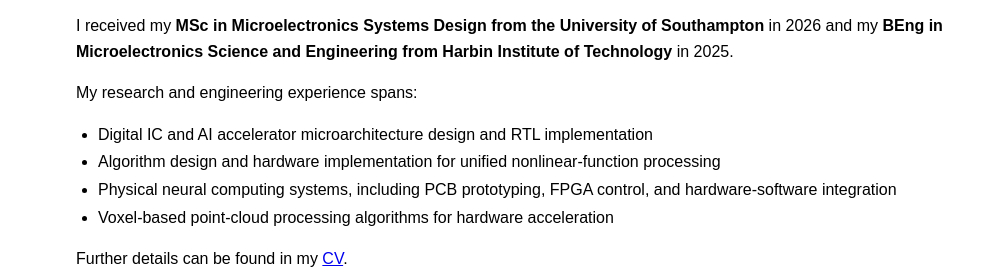
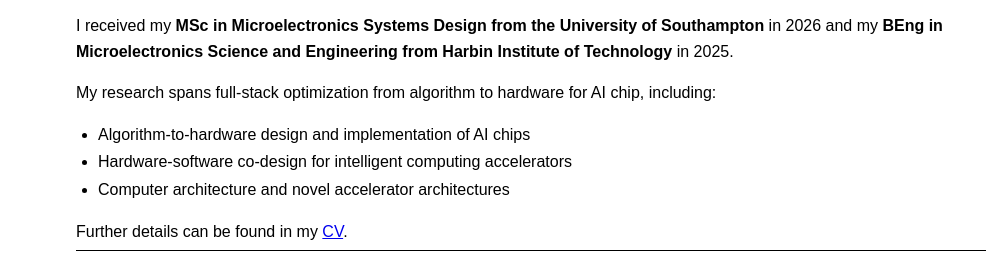
Before and after one commit to Slyviezheng/Slyviezheng.github.io, a plain HTML site: page index.html in a window 1280 px wide. Shown: the part 224-498 px from the top of the page, 274-1280 px from the left. Drawn offline with Linux system fonts and the light colour scheme.

Commit message:
Restore broader research interests wording

```diff
--- a/index.html
+++ b/index.html
@@ -78,11 +78,10 @@
 <p>I am a researcher at <strong>Nanjing University</strong>, pursuing a Ph.D. in <strong>Digital Integrated Circuits and Hardware-Software Co-Design</strong>.</p>
 <p>My research interests include <strong>AI accelerator architecture, algorithm-to-hardware mapping, and hardware-software co-design</strong>, with a focus on the design and implementation of computing architectures and their software-hardware systems.</p>
 <p>I received my <strong>MSc in Microelectronics Systems Design from the University of Southampton</strong> in 2026 and my <strong>BEng in Microelectronics Science and Engineering from Harbin Institute of Technology</strong> in 2025.</p>
-<p>My research and engineering experience spans:</p><ul>
-<li>Digital IC and AI accelerator microarchitecture design and RTL implementation</li>
-<li>Algorithm design and hardware implementation for unified nonlinear-function processing</li>
-<li>Physical neural computing systems, including PCB prototyping, FPGA control, and hardware-software integration</li>
-<li>Voxel-based point-cloud processing algorithms for hardware acceleration</li></ul>
+<p>My research spans full-stack optimization from algorithm to hardware for AI chip, including:</p><ul>
+<li>Algorithm-to-hardware design and implementation of AI chips</li>
+<li>Hardware-software co-design for intelligent computing accelerators</li>
+<li>Computer architecture and novel accelerator architectures</li></ul>
 <p>Further details can be found in my <a href="CV-Xiaoyu Zheng.pdf" target="_blank"><span class="underline">CV</span></a>.</p></section>
 
 <hr><section id="Education"><div class="section-title"><span class="section-icon">📘</span> <h2>Education</h2></div>
```
